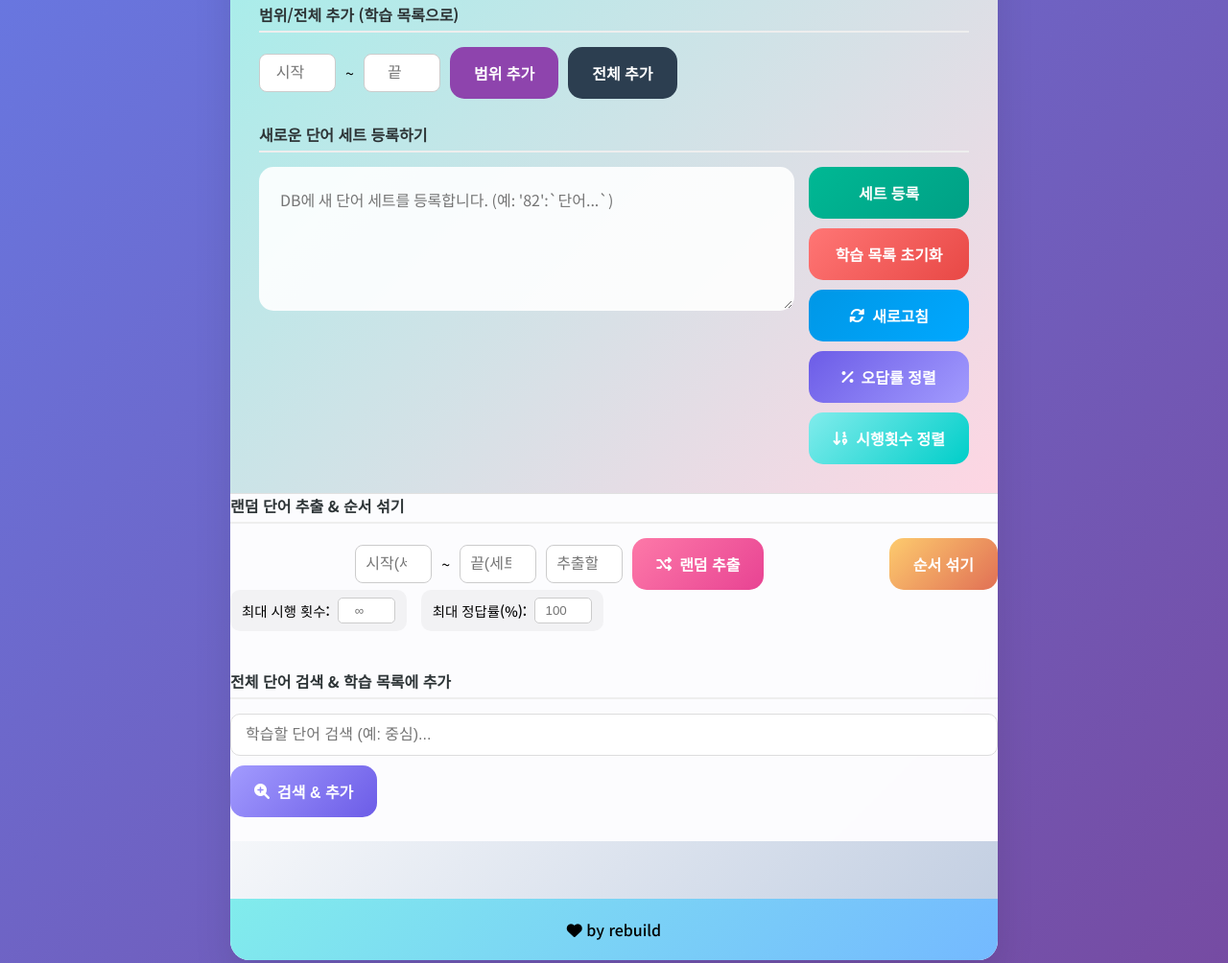
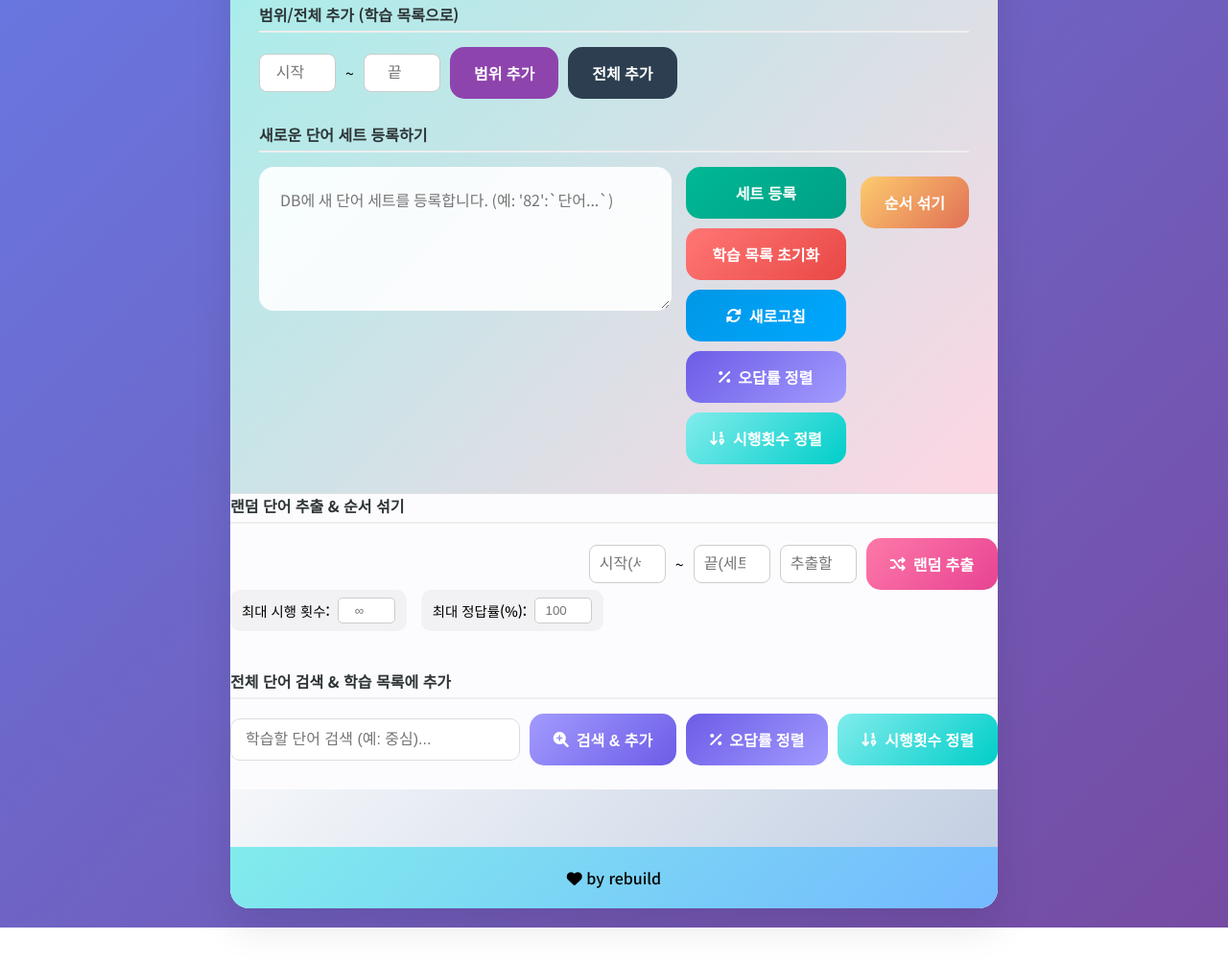
Before and after one commit to sueon-git/jlpt-voca-webapp-v6, a plain HTML site: page frontend/index.html in a window 1280 px wide. Shown: the part 401-1405 px from the top of the page at 96% size. After the commit the page ends 1368 px from the top, so only its background shows below. Drawn offline with Linux system fonts and the light colour scheme; no server answers.

Commit message:
refactor(ui): Group and realign sort buttons

```diff
--- a/frontend/index.html
+++ b/frontend/index.html
@@ -127,6 +127,9 @@
                             <i class="fas fa-sort-numeric-down"></i> 시행횟수 정렬
                         </button>
                     </div>
+                    <div style="display: flex; justify-content: flex-end; margin-top: 10px;">
+                        <button class="btn shuffle-btn" id="shuffleBtn" onclick="shuffleWords()">순서 섞기</button>
+                    </div>
                 </div>
             </div>
         </div>
@@ -141,7 +144,6 @@
                 <button class="btn random-btn" onclick="getRandomWords()">
                     <i class="fas fa-random"></i> 랜덤 추출
                 </button>
-                <button class="btn shuffle-btn" id="shuffleBtn" onclick="shuffleWords()">순서 섞기</button>
             </div>
 
             <div class="filter-controls">
@@ -158,11 +160,24 @@
         </div>
         <div class="action-group">
             <h4>전체 단어 검색 & 학습 목록에 추가</h4>
-            <div class="range-input-group">
-                <input type="search" id="wordSearchInput" class="search-input" style="margin-bottom: 0;" placeholder="학습할 단어 검색 (예: 중심)...">
-                <button class="btn word-search-btn" onclick="searchAndAddWords()">
-                    <i class="fas fa-search-plus"></i> 검색 & 추가
-                </button>
+            <div class="range-input-group" style="justify-content: space-between; align-items: center;">
+                <div style="flex: 1;">
+                    <input type="search" id="wordSearchInput" class="search-input" style="margin-bottom: 0;" placeholder="학습할 단어 검색 (예: 중심)...">
+                </div>
+                <div style="display: flex; gap: 10px; margin-left: auto;">
+                    <!-- 검색 버튼 -->
+                    <button class="btn word-search-btn" onclick="searchAndAddWords()">
+                        <i class="fas fa-search-plus"></i> 검색 & 추가
+                    </button>
+                    <!-- 오답률 정렬 버튼 -->
+                    <button class="btn sort-btn" id="sortBtn" onclick="sortByIncorrectRate()">
+                        <i class="fas fa-percentage"></i> 오답률 정렬
+                    </button>
+                    <!-- 시행횟수 정렬 버튼 -->
+                    <button class="btn attempt-sort-btn" id="attemptSortBtn" onclick="sortByAttemptCount()">
+                        <i class="fas fa-sort-numeric-down"></i> 시행횟수 정렬
+                    </button>
+                </div>
             </div>
         </div>
 
```
